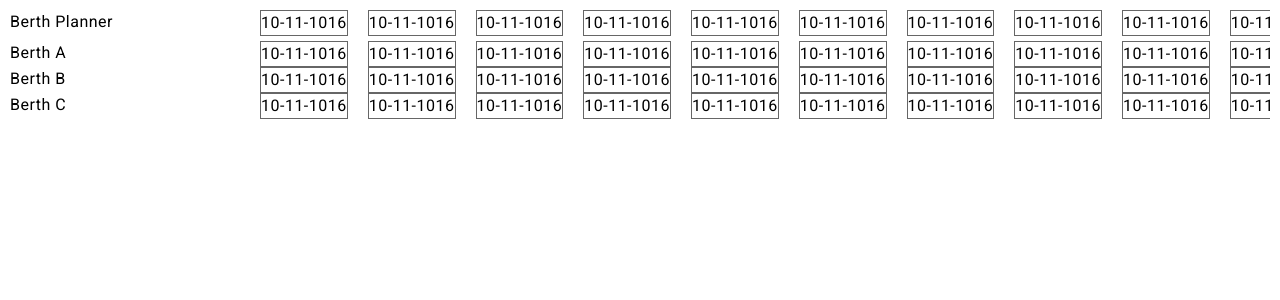
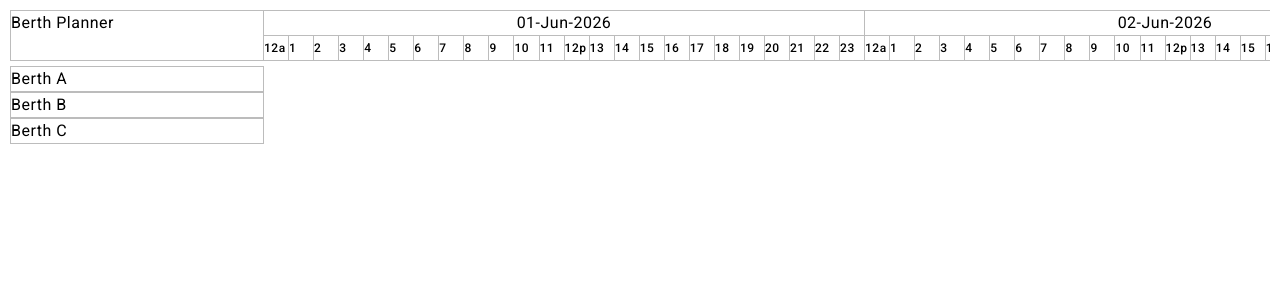
Before and after one commit to Yojan-Pawade/berth-planner, an Angular app: page / in a window 1280 px wide. Shown: the top 300 px of the page. Built offline with nearby package versions, Linux system fonts and the light colour scheme.

Commit message:
handle dynamic timelien stuff

```diff
--- a/src/app/berth-planner/berth-planner.component.html
+++ b/src/app/berth-planner/berth-planner.component.html
@@ -2,27 +2,25 @@
     <div class="berth-planner-toolbar"></div>
 
     <div class="planner-body" #plannerBody>
+        <div class="planner-header-row">
+            <div class="planner-title-col" [style.width.px]="berthNameWidth()">Berth Planner</div>
+            <div class="planner-timeline-header-inner"[style.width.px]="timelineWidth()"  >
 
-        <div class="planner-header-row">
-            <div class="planner-title-col">Berth Planner</div>
-            <div class="planner-timeline-header-inner">
-                <div class="coulmn">10-11-1016</div>
-                <div class="coulmn">10-11-1016</div>
-                <div class="coulmn">10-11-1016</div>
-                <div class="coulmn">10-11-1016</div>
-                <div class="coulmn">10-11-1016</div>
-                <div class="coulmn">10-11-1016</div>
-                <div class="coulmn">10-11-1016</div>
-                <div class="coulmn">10-11-1016</div>
-                <div class="coulmn">10-11-1016</div>
-                <div class="coulmn">10-11-1016</div>
-                <div class="coulmn">10-11-1016</div>
+                <ng-container *ngFor="let date of timeline">
+                    <div [style.width.px]="timelineConfig.columnWidthPx" class="day-col">
+                        <div class="date">{{date |date:'dd-MMM-YYYY'}} </div>
+                        <div class="time-col">
+                            <div [style.width.px]="timelineConfig.slotWidthPx" *ngFor="let time of timelineConfig.slotLabels ">{{time}}</div>
+                        </div>
+                    </div>
+                </ng-container>
             </div>
         </div>
         <div>
             <div class="berth-row">
-                <div class="planner-berth-col">Berth A</div>
+                <div class="planner-berth-col" [style.width.px]="berthNameWidth()">Berth A</div>
                 <div class="planner-plot-inner">
+                    <!-- <div class="coulmn">10-11-1016</div>
                     <div class="coulmn">10-11-1016</div>
                     <div class="coulmn">10-11-1016</div>
                     <div class="coulmn">10-11-1016</div>
@@ -32,14 +30,14 @@
                     <div class="coulmn">10-11-1016</div>
                     <div class="coulmn">10-11-1016</div>
                     <div class="coulmn">10-11-1016</div>
-                    <div class="coulmn">10-11-1016</div>
-                    <div class="coulmn">10-11-1016</div>
+                    <div class="coulmn">10-11-1016</div> -->
                 </div>
             </div>
 
             <div class="berth-row">
-                <div class="planner-berth-col">Berth B</div>
+                <div class="planner-berth-col" [style.width.px]="berthNameWidth()">Berth B</div>
                 <div class="planner-plot-inner">
+                    <!-- <div class="coulmn">10-11-1016</div>
                     <div class="coulmn">10-11-1016</div>
                     <div class="coulmn">10-11-1016</div>
                     <div class="coulmn">10-11-1016</div>
@@ -49,14 +47,14 @@
                     <div class="coulmn">10-11-1016</div>
                     <div class="coulmn">10-11-1016</div>
                     <div class="coulmn">10-11-1016</div>
-                    <div class="coulmn">10-11-1016</div>
-                    <div class="coulmn">10-11-1016</div>
+                    <div class="coulmn">10-11-1016</div> -->
                 </div>
             </div>
 
             <div class="berth-row">
-                <div class="planner-berth-col">Berth C</div>
+                <div class="planner-berth-col" [style.width.px]="berthNameWidth()">Berth C</div>
                 <div class="planner-plot-inner">
+                    <!-- <div class="coulmn">10-11-1016</div>
                     <div class="coulmn">10-11-1016</div>
                     <div class="coulmn">10-11-1016</div>
                     <div class="coulmn">10-11-1016</div>
@@ -66,8 +64,7 @@
                     <div class="coulmn">10-11-1016</div>
                     <div class="coulmn">10-11-1016</div>
                     <div class="coulmn">10-11-1016</div>
-                    <div class="coulmn">10-11-1016</div>
-                    <div class="coulmn">10-11-1016</div>
+                    <div class="coulmn">10-11-1016</div> -->
                 </div>
             </div>
 
--- a/src/app/berth-planner/berth-planner.component.scss
+++ b/src/app/berth-planner/berth-planner.component.scss
@@ -1,20 +1,30 @@
 .berth-planner {
     padding: 10px;
+    overflow:hidden;
 }
 
 .planner-body {
     overflow: auto;
     display: flex;
+
     flex-direction: column;
     gap: 5px;
     white-space: nowrap;
 
 }
 
-.planner-header-row,
-.berth-row {
+.planner-header-row{
     display: flex;
     flex-direction: row;
+    width: max-content;
+    min-width: 100%;
+}
+.berth-row{
+    display: flex;
+    align-items: center;
+    flex-direction: row;
+    width: max-content;
+    min-width: 100%;
 }
 
 .planner-header-row {
@@ -22,19 +32,19 @@
     top: 0;
     z-index: 1;
     background-color: #fff;
+
 }
 
 .planner-title-col,
 .planner-berth-col {
-    width: 250px;
-    flex: 0 0 250px;
     position: sticky;
     left: 0;
     z-index: 1;
     background-color: #fff;
+    border: 1px solid #bcbcbc;
+    flex-shrink: 0;
 }
 
-.planner-timeline-header-inner,
 .planner-plot-inner {
     display: flex;
     flex-direction: row;
@@ -42,6 +52,37 @@
     gap: 20px;
 }
 
+.planner-timeline-header-inner {
+    display: flex;
+    flex-direction: row;
+    flex-wrap: nowrap;
+    text-align: center;
+    .day-col {
+        display: flex;
+        flex-direction: column;
+        justify-content: center;
+        align-items: center;
+        border-top: 1px solid #bcbcbc;
+        border-right: 1px solid #bcbcbc;
+        border-bottom:1px solid #bcbcbc ;
+
+        .time-col{
+            display: flex;
+            flex-direction: row;
+            width: 100%;
+            border-top:1px solid #bcbcbc ;
+            & > div{
+                font-size: 12px;
+                font-weight: 500;
+                text-align: left;
+                &:not(:last-child){
+                       border-right: 1px solid #bcbcbc;
+                }
+            }
+        }
+    }
+}
+
 .coulmn {
     white-space: nowrap;
     border: 1px solid #666;
--- a/src/app/berth-planner/berth-planner.component.ts
+++ b/src/app/berth-planner/berth-planner.component.ts
@@ -9,14 +9,31 @@ import { TimeLineService } from './services/timeline.service';
 })
 export class BerthPlannerComponent extends BerthPlannerbaseService {
   private resizeObserver!: ResizeObserver;
-  @ViewChild('plannerWrapper') plannerWrapper!: ElementRef<HTMLDivElement>;
+  @ViewChild('plannerBody', { static: false }) plannerBody!: ElementRef<HTMLDivElement>;
   constructor(timelineSvc: TimeLineService) {
     super(timelineSvc);
   }
 
   ngAfterViewInit() {
+   if (this.plannerBody?.nativeElement) {
+      this.resizeObserver = new ResizeObserver((entries) => {
+        for (let entry of entries) {
+          const bodyWidth = Math.floor(entry.contentRect.width);
+          const bodyHeight = Math.floor(entry.contentRect.height);
+          this.timelineSvc.setPlannerWidthPx(bodyWidth);
+          this.timelineSvc.setPlannerHeightPx(bodyHeight);
+          this.updateLayout();
+        }
+      });
 
+      this.resizeObserver.observe(this.plannerBody.nativeElement);
+    }
   }
 
 
+  ngOnDestroy(): void {
+    if (this.resizeObserver) {
+      this.resizeObserver.disconnect();
+    }
+  }
 }
--- a/src/app/berth-planner/services/berth-planner-base.service.ts
+++ b/src/app/berth-planner/services/berth-planner-base.service.ts
@@ -1,39 +1,58 @@
-import { ElementRef, Injectable, OnInit, ViewChild } from '@angular/core';
-import { TimeLineService, TimelineSize } from './timeline.service';
+import { Injectable, OnInit } from '@angular/core';
+import { TimelineConfig, TimeLineService } from './timeline.service';
 
 @Injectable({
   providedIn: 'root',
 })
 export class BerthPlannerbaseService implements OnInit {
-  private readonly BERTH_NAME_PERCENT = 15;
-  private readonly TIMELINE_PERCENT = 85;
-  timeLineSize!: TimelineSize;
-  timeline = [];
+  private readonly BERTH_NAME_PERCENT = 20;
+  private readonly TIMELINE_PERCENT = 80;
+
+  timelineConfig!: TimelineConfig;
+  timeline: Date[] = [];
   startDateRange!: Date | null;
   endDateRange!: Date | null;
-  constructor(
-    public timelineSvc: TimeLineService
-  ) {
-  }
+
+  constructor(public timelineSvc: TimeLineService) {}
 
   ngOnInit(): void {
     this._init();
   }
 
   _init() {
-    this.initTimeLine();
+    this.timelineSvc.initTimeline('ONE_MONTH', 24);
+    this.updateLayout();
   }
 
-  berthNameWidth = () => Math.floor(this.timelineSvc.timeLineContainerWidth() * this.BERTH_NAME_PERCENT / 100);
-  timelineWidth = () => Math.floor(this.timelineSvc.timeLineContainerWidth() * this.TIMELINE_PERCENT / 100);
+  berthNameWidth = () => Math.floor(this.timelineSvc.plannerWidthPx() * this.BERTH_NAME_PERCENT / 100);
+  timelineWidth = () => Math.floor(this.timelineSvc.plannerWidthPx() * this.TIMELINE_PERCENT / 100);
 
-  initTimeLine() {
-    this.timelineSvc.setViewMode('ONE_DAY');
-    this.startDateRange = this.timelineSvc.rangeStartDate();
-    this.endDateRange = this.timelineSvc.rangeStartDate();
-    this.timeLineSize = this.timelineSvc.generateTimelineSize();
-
+  shiftTimeline(direction: 'NEXT' | 'PREV'): void {
+    this.timelineSvc.navigate(direction);
+    this.updateLayout();
   }
 
+  updateLayout(): void {
+    this.startDateRange = this.timelineSvc.rangeStartDate();
+    this.endDateRange = this.timelineSvc.rangeEndDate();
+    this.timelineConfig = this.timelineSvc.generateTimelineConfig();
+    console.log('timelineConfig',this.timelineConfig);
+    this.generateTimelineDays();
+  }
 
+  private generateTimelineDays(): void {
+    if (!this.startDateRange || !this.endDateRange) {
+      this.timeline = [];
+      return;
+    }
+
+    this.timeline = [];
+    const current = new Date(this.startDateRange);
+
+    while (current <= this.endDateRange) {
+      this.timeline.push(new Date(current));
+      current.setDate(current.getDate() + 1);
+    }
+    console.log(this.timeline);
+  }
 }
--- a/src/app/berth-planner/services/timeline.service.ts
+++ b/src/app/berth-planner/services/timeline.service.ts
@@ -1,18 +1,9 @@
-import { Injectable, computed, signal } from '@angular/core';
+import { Injectable, signal } from '@angular/core';
 
 export type ViewMode = 'ONE_DAY' | 'TWO_DAY' | 'ONE_WEEK' | 'ONE_MONTH' | 'CUSTOM';
 export type SlotCount = 4 | 6 | 12 | 24;
 
 export interface TimelineConfig {
-  rangeStartDate: Date | null;
-  rangeEndDate: Date | null;
-  viewMode: ViewMode;
-  selectedDayTimeSlot: SlotCount;
-  containerWidth: number;
-  needsHorizontalScroll: boolean;
-}
-
-export interface TimelineSize {
   totalDays: number;
   totalColumns: number;
   columnWidthPx: number;
@@ -20,110 +11,104 @@ export interface TimelineSize {
   minutesPerSlot: number;
   pxPerMinute: number;
   totalContentWidthPx: number;
+  slotLabels: string[];
+}
+
+export interface SlotMeta {
+  minutesPerSlot: number;
+  labels: string[];
 }
 
 @Injectable({ providedIn: 'root' })
 export class TimeLineService {
-
   readonly todayDate = new Date();
 
-  readonly dayTimeSlots = [
-    { value: 4 as SlotCount, label: '4 Slots' },
-    { value: 6 as SlotCount, label: '6 Slots' },
-    { value: 12 as SlotCount, label: '12 Slots' },
-    { value: 24 as SlotCount, label: '24 Slots' },
-  ];
+  private readonly MIN_COLUMN_WIDTH_12_SLOT = 300;
+  private readonly MIN_COLUMN_WIDTH_24_SLOT = 600;
 
-  private readonly MIN_DAY_WIDTH_SCROLL = 60;
+  readonly slotMetaMap = new Map<SlotCount, SlotMeta>([
+    [4, { minutesPerSlot: 360, labels: ['12a', '6', '12p', '18'] }],
+    [6, { minutesPerSlot: 240, labels: ['12a', '4', '8', '12p', '16', '20'] }],
+    [12, { minutesPerSlot: 120, labels: ['12a', '2', '4', '6', '8', '10', '12p', '14', '16', '18', '20', '22'] }],
+    [24, { minutesPerSlot: 60, labels: ['12a', '1', '2', '3', '4', '5', '6', '7', '8', '9', '10', '11', '12p', '13', '14', '15', '16', '17', '18', '19', '20', '21', '22', '23'] }],
+  ]);
 
   private readonly _rangeStartDate = signal<Date | null>(null);
   private readonly _rangeEndDate = signal<Date | null>(null);
   private readonly _viewMode = signal<ViewMode>('ONE_WEEK');
   private readonly _slotCount = signal<SlotCount>(4);
-  private readonly _timelineContainerWidth = signal<number>(0);
+
+  private readonly _plannerWidthPx = signal<number>(1200);
+  private readonly _plannerHeightPx = signal<number>(0);
 
   readonly rangeStartDate = this._rangeStartDate.asReadonly();
   readonly rangeEndDate = this._rangeEndDate.asReadonly();
   readonly viewMode = this._viewMode.asReadonly();
   readonly slotCount = this._slotCount.asReadonly();
-  readonly timeLineContainerWidth = this._timelineContainerWidth.asReadonly();
-  readonly slotMinMap = new Map<number, number>([
-    [4, 360],
-    [6, 240],
-    [12, 120],
-    [24, 60]
-  ]);
+
+  readonly plannerWidthPx = this._plannerWidthPx.asReadonly();
+  readonly plannerHeightPx = this._plannerHeightPx.asReadonly();
 
   private readonly MS_PER_MINUTE = 1000 * 60;
-  private readonly MS_PER_HOUR = 1000 * 60 * 60;
   private readonly MS_PER_DAY = 1000 * 60 * 60 * 24;
 
-  readonly config = computed<TimelineConfig>(() => {
-    const rangeStartDate = this._rangeStartDate();
-    const rangeEndDate = this._rangeEndDate();
-    const viewMode = this._viewMode();
-    const selectedDayTimeSlot = this._slotCount();
-    const containerWidth = this._timelineContainerWidth();
-    const needsHorizontalScroll = viewMode === 'ONE_MONTH' || viewMode === 'CUSTOM';
-
-    return {
-      rangeStartDate,
-      rangeEndDate,
-      viewMode,
-      selectedDayTimeSlot,
-      containerWidth,
-      needsHorizontalScroll,
-    };
-  });
-
-
-  setViewMode(mode: ViewMode): void {
+  initTimeline(mode: ViewMode, slots: SlotCount = 4): void {
+    this._slotCount.set(slots);
     this._viewMode.set(mode);
     if (mode !== 'CUSTOM') {
-      this._dateRangeForMode(mode);
+      const { start, end } = this.resolveDateRange(mode, this.todayDate);
+      this._rangeStartDate.set(start);
+      this._rangeEndDate.set(end);
     }
   }
 
-  setSlotCount(slots: SlotCount): void {
-    this._slotCount.set(slots);
-  }
+  navigate(direction: 'NEXT' | 'PREV'): void {
+    const mode = this._viewMode();
+    const current = this._rangeStartDate();
+    if (mode === 'CUSTOM' || !current) return;
 
-  setCustomRange(start: Date, end: Date): void {
-    this._viewMode.set('CUSTOM');
+    const ref = new Date(current);
+    const step = direction === 'NEXT' ? 1 : -1;
+
+    switch (mode) {
+      case 'ONE_DAY': ref.setDate(ref.getDate() + step); break;
+      case 'TWO_DAY': ref.setDate(ref.getDate() + (step * 2)); break;
+      case 'ONE_WEEK': ref.setDate(ref.getDate() + (step * 7)); break;
+      case 'ONE_MONTH': ref.setMonth(ref.getMonth() + step); break;
+    }
+
+    const { start, end } = this.resolveDateRange(mode, ref);
     this._rangeStartDate.set(start);
     this._rangeEndDate.set(end);
   }
 
-  setContainerWidth(px: number): void {
-    this._timelineContainerWidth.set(px);
-  }
-
-
-  generateTimelineSize(): TimelineSize {
-    const containerWidth = this._timelineContainerWidth();
+  generateTimelineConfig(): TimelineConfig {
+    const containerWidth = Math.floor(this._plannerWidthPx() * 80 / 100);
     const slotCount = this._slotCount();
-    const viewMode = this._viewMode();
     const start = this._rangeStartDate();
     const end = this._rangeEndDate();
 
     const totalDays = this._daysBetween(start, end);
     const totalColumns = totalDays * slotCount;
 
-    const isFitMode = viewMode === 'ONE_DAY'
-      || viewMode === 'TWO_DAY'
-      || viewMode === 'ONE_WEEK';
+    const viewMode = this._viewMode();
+    let columnWidthPx: number;
 
-    const columnWidthPx = isFitMode
-      ? Math.floor(containerWidth / totalDays)
-      : this.MIN_DAY_WIDTH_SCROLL;
+    if (viewMode === 'ONE_DAY' || viewMode === 'TWO_DAY') {
+      columnWidthPx = containerWidth / totalDays;
+    } else {
+      columnWidthPx = slotCount === 24 ? this.MIN_COLUMN_WIDTH_24_SLOT
+        : slotCount === 12 ? this.MIN_COLUMN_WIDTH_12_SLOT
+          : (containerWidth / totalDays);
+    }
 
-    const slotWidthPx = columnWidthPx / slotCount;
+    const slotWidthPx = ((columnWidthPx / slotCount) * 100) / 100;
+    columnWidthPx = slotWidthPx * slotCount;
 
-    const minutesPerSlot = this.slotMinMap.get(slotCount)!;
-
+    const minutesPerSlot = this.slotMetaMap.get(slotCount)!.minutesPerSlot;
     const pxPerMinute = slotWidthPx / minutesPerSlot;
-
     const totalContentWidthPx = totalDays * columnWidthPx;
+    const slotLabels = this.slotMetaMap.get(slotCount)!.labels;
 
     return {
       totalDays,
@@ -133,43 +118,44 @@ export class TimeLineService {
       minutesPerSlot,
       pxPerMinute,
       totalContentWidthPx,
+      slotLabels
     };
   }
 
-  private _dateRangeForMode(mode: ViewMode): void {
-    const start = new Date(this.todayDate);
-    start.setHours(0, 0, 0, 0);
-    const end = new Date(start);
+  resolveDateRange(mode: Exclude<ViewMode, 'CUSTOM'>, referenceDate?: Date): { start: Date; end: Date } {
+    const ref = new Date(referenceDate ?? this.todayDate);
+    ref.setHours(0, 0, 0, 0);
+    let start = new Date(ref);
+    let end = new Date(ref);
 
     switch (mode) {
-      case 'ONE_DAY': end.setDate(start.getDate() + 1); break;
-      case 'TWO_DAY': end.setDate(start.getDate() + 2); break;
-      case 'ONE_WEEK': end.setDate(start.getDate() + 7); break;
-      case 'ONE_MONTH': end.setMonth(start.getMonth() + 1); break;
+      case 'ONE_DAY': break;
+      case 'TWO_DAY': end.setDate(ref.getDate() + 1); break;
+      case 'ONE_WEEK': {
+        const day = ref.getDay();
+        const diffToMonday = day === 0 ? -6 : 1 - day;
+        start.setDate(ref.getDate() + diffToMonday);
+        end = new Date(start);
+        end.setDate(start.getDate() + 6);
+        break;
+      }
+      case 'ONE_MONTH': {
+        start = new Date(ref.getFullYear(), ref.getMonth(), 1);
+        end = new Date(ref.getFullYear(), ref.getMonth() + 1, 0);
+        break;
+      }
     }
-
-    end.setDate(end.getDate() - 1);
     end.setHours(23, 59, 59, 999);
-
-    this._rangeStartDate.set(start);
-    this._rangeEndDate.set(end);
+    return { start, end };
   }
 
-  calcBarLayout(
-    itemStart: Date,
-    itemEnd: Date,
-    pxPerMinute: number
-  ): { leftPx: number; widthPx: number } | null {
-    const rangeStartDate = this._rangeStartDate();
-    if (!rangeStartDate || pxPerMinute === 0) return null;
-    const leftMinutes = (itemStart.getTime() - rangeStartDate.getTime()) / this.MS_PER_MINUTE;
-    const widthMinutes = (itemEnd.getTime() - itemStart.getTime()) / this.MS_PER_MINUTE;
-    return {
-      leftPx: Math.round(leftMinutes * pxPerMinute),
-      widthPx: Math.round(widthMinutes * pxPerMinute),
-    };
+  setPlannerWidthPx(width: number): void {
+    this._plannerWidthPx.set(width);
   }
 
+  setPlannerHeightPx(height: number): void {
+    this._plannerHeightPx.set(height);
+  }
 
   private _daysBetween(start: Date | null, end: Date | null): number {
     if (!start || !end) return 0;
```
